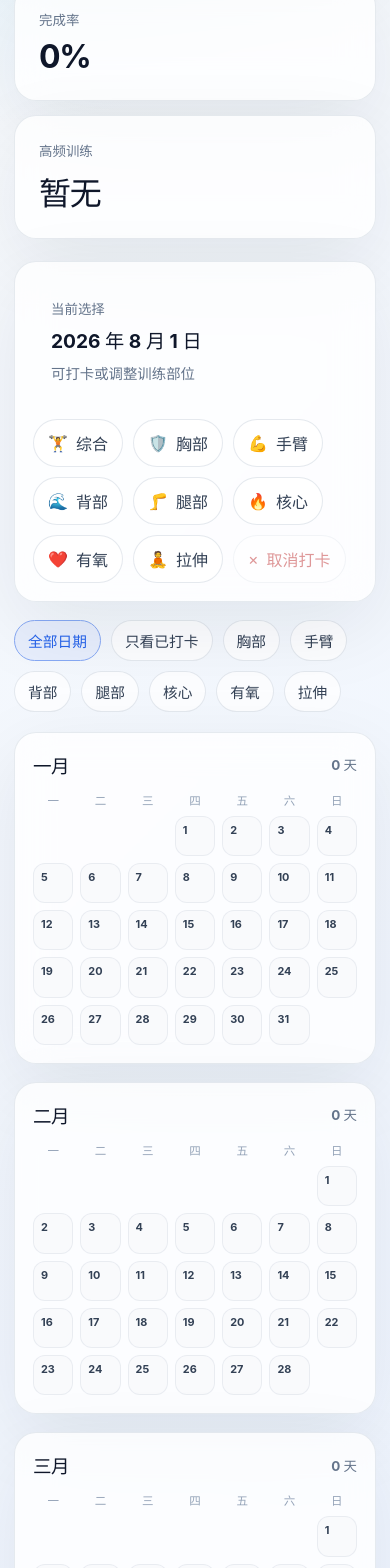
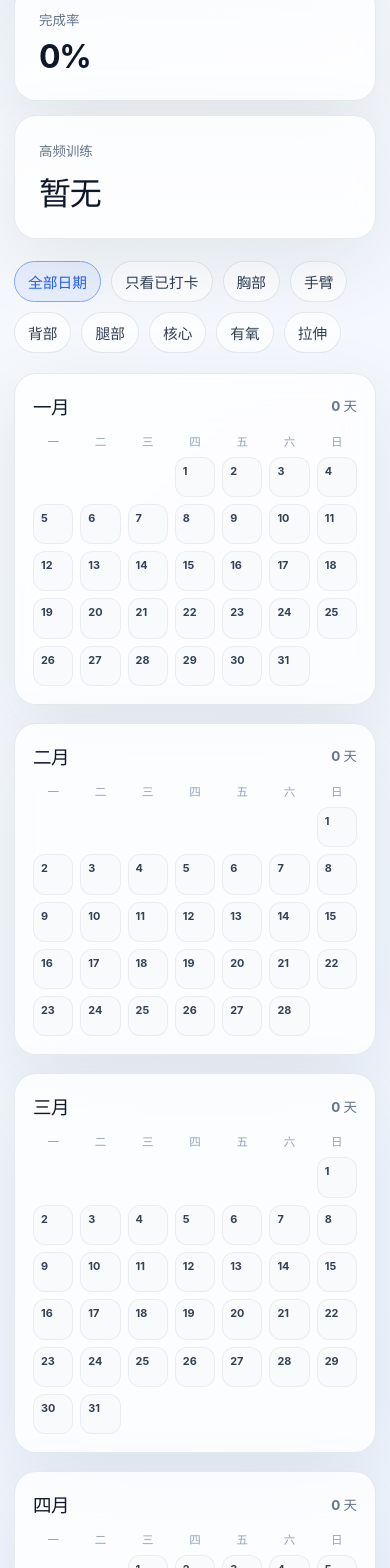
Before and after one commit to gentleming/fitness-year-calendar, a Next.js app: page / in a window 390 px wide. Shown: the part 420-1988 px from the top of the page. Built offline with nearby package versions, Linux system fonts and the light colour scheme.

Commit message:
Move fitness check-in controls into date popover

```diff
--- a/app/globals.css
+++ b/app/globals.css
@@ -37,7 +37,6 @@ button {
 }
 
 .hero-card,
-.control-panel,
 .month-card,
 .stat-card {
   border: 1px solid rgba(148, 163, 184, 0.22);
@@ -87,8 +86,8 @@ h1 {
 }
 
 .stat-card span,
-.selected-card span,
-.month-card header span {
+.month-card header span,
+.popover-header span {
   color: #64748b;
   font-size: 0.84rem;
   font-weight: 700;
@@ -100,33 +99,6 @@ h1 {
   color: #0f172a;
   font-size: 2rem;
   letter-spacing: -0.04em;
-}
-
-.control-panel {
-  display: grid;
-  grid-template-columns: 260px 1fr;
-  gap: 18px;
-  align-items: center;
-  border-radius: 28px;
-  padding: 18px;
-  margin-bottom: 18px;
-}
-
-.selected-card {
-  padding: 18px;
-}
-
-.selected-card strong {
-  display: block;
-  margin-top: 8px;
-  color: #0f172a;
-  font-size: 1.2rem;
-}
-
-.selected-card p {
-  margin: 8px 0 0;
-  color: #64748b;
-  font-size: 0.9rem;
 }
 
 .muscle-picker,
@@ -157,6 +129,11 @@ h1 {
   padding: 11px 14px;
 }
 
+.muscle-picker.compact button {
+  padding: 8px 10px;
+  font-size: 0.88rem;
+}
+
 .filters button {
   padding: 9px 13px;
   font-size: 0.92rem;
@@ -176,17 +153,13 @@ h1 {
 }
 
 .muscle-picker button:disabled,
-.remove-button:disabled {
+.popover-remove:disabled {
   cursor: not-allowed;
   opacity: 0.45;
 }
 
-.remove-button {
-  color: #b91c1c !important;
-}
-
 .filters {
-  margin: 0 0 20px;
+  margin: 4px 0 20px;
 }
 
 .calendar-grid {
@@ -235,10 +208,18 @@ h1 {
   min-width: 0;
 }
 
+.day-cell {
+  position: relative;
+  min-width: 0;
+  aspect-ratio: 1;
+}
+
 .day {
   position: relative;
   display: grid;
   place-items: center;
+  width: 100%;
+  height: 100%;
   border: 1px solid rgba(148, 163, 184, 0.16);
   border-radius: 14px;
   background: rgba(248, 250, 252, 0.86);
@@ -288,9 +269,91 @@ h1 {
   opacity: 0.35;
 }
 
+.checkin-popover {
+  position: absolute;
+  top: 50%;
+  z-index: 20;
+  width: min(320px, 78vw);
+  padding: 16px;
+  border: 1px solid rgba(148, 163, 184, 0.24);
+  border-radius: 22px;
+  background: rgba(255, 255, 255, 0.96);
+  box-shadow: 0 24px 60px rgba(15, 23, 42, 0.18);
+  backdrop-filter: blur(18px);
+}
+
+.checkin-popover::before {
+  position: absolute;
+  top: 50%;
+  width: 14px;
+  height: 14px;
+  border-left: 1px solid rgba(148, 163, 184, 0.24);
+  border-bottom: 1px solid rgba(148, 163, 184, 0.24);
+  background: rgba(255, 255, 255, 0.96);
+  content: "";
+}
+
+.popover-right {
+  left: calc(100% + 12px);
+  transform: translateY(-50%);
+}
+
+.popover-right::before {
+  left: -8px;
+  transform: translateY(-50%) rotate(45deg);
+}
+
+.popover-left {
+  right: calc(100% + 12px);
+  transform: translateY(-50%);
+}
+
+.popover-left::before {
+  right: -8px;
+  transform: translateY(-50%) rotate(225deg);
+}
+
+.popover-header {
+  display: flex;
+  gap: 14px;
+  align-items: flex-start;
+  justify-content: space-between;
+  margin-bottom: 12px;
+}
+
+.popover-header strong {
+  display: block;
+  margin-top: 4px;
+  color: #0f172a;
+  font-size: 1rem;
+  letter-spacing: -0.03em;
+}
+
+.close-popover {
+  display: grid;
+  place-items: center;
+  width: 32px;
+  height: 32px;
+  border: 1px solid rgba(148, 163, 184, 0.24);
+  border-radius: 999px;
+  background: #ffffff;
+  color: #64748b;
+  cursor: pointer;
+}
+
+.popover-remove {
+  width: 100%;
+  margin-top: 12px;
+  padding: 10px 12px;
+  border: 1px solid rgba(239, 68, 68, 0.2);
+  border-radius: 999px;
+  background: rgba(254, 242, 242, 0.72);
+  color: #b91c1c;
+  cursor: pointer;
+}
+
 @media (max-width: 1050px) {
-  .hero,
-  .control-panel {
+  .hero {
     grid-template-columns: 1fr;
   }
 
@@ -305,7 +368,6 @@ h1 {
   }
 
   .hero-card,
-  .control-panel,
   .month-card,
   .stat-card {
     border-radius: 22px;
@@ -322,4 +384,15 @@ h1 {
   .day {
     border-radius: 12px;
   }
+
+  .checkin-popover {
+    position: fixed;
+    inset: auto 14px 18px;
+    width: auto;
+    transform: none;
+  }
+
+  .checkin-popover::before {
+    display: none;
+  }
 }
--- a/app/page.tsx
+++ b/app/page.tsx
@@ -53,6 +53,7 @@ export default function Home() {
   const todayIso = isoDate(new Date());
   const [checkins, setCheckins] = useState<Checkins>({});
   const [selectedDate, setSelectedDate] = useState(todayIso);
+  const [openDate, setOpenDate] = useState<string | null>(null);
   const [filter, setFilter] = useState("all");
 
   useEffect(() => {
@@ -78,9 +79,6 @@ export default function Home() {
   );
 
   const totalWorkoutDays = Object.keys(checkins).length;
-  const selectedCheckin = checkins[selectedDate];
-  const selectedDateObject = new Date(`${selectedDate}T12:00:00`);
-  const canEditSelected = selectedDate <= todayIso;
 
   const mostUsedGroup = useMemo(() => {
     const counts: Record<string, number> = {};
@@ -95,6 +93,7 @@ export default function Home() {
   function toggleCheckin(dateIso: string, group = "default") {
     if (dateIso > todayIso) return;
     setSelectedDate(dateIso);
+    setOpenDate(dateIso);
     setCheckins((current) => {
       const next = { ...current };
       if (group === "remove" || next[dateIso]?.group === group) {
@@ -107,12 +106,12 @@ export default function Home() {
   }
 
   function setSelectedGroup(group: string) {
-    if (!canEditSelected) return;
+    if (!openDate || openDate > todayIso) return;
     setCheckins((current) => ({
       ...current,
-      [selectedDate]: {
+      [openDate]: {
         group,
-        checkedAt: current[selectedDate]?.checkedAt ?? new Date().toISOString(),
+        checkedAt: current[openDate]?.checkedAt ?? new Date().toISOString(),
       },
     }));
   }
@@ -138,35 +137,6 @@ export default function Home() {
           <Stat label="今年已健身" value={`${totalWorkoutDays} 天`} />
           <Stat label="完成率" value={`${Math.round((totalWorkoutDays / days.length) * 100)}%`} />
           <Stat label="高频训练" value={mostUsedGroup ? `${mostUsedGroup.label} · ${mostUsedGroup.count}` : "暂无"} />
-        </div>
-      </section>
-
-      <section className="control-panel">
-        <div className="selected-card">
-          <span>当前选择</span>
-          <strong>{formatChineseDate(selectedDateObject)}</strong>
-          <p>{canEditSelected ? "可打卡或调整训练部位" : "未来日期暂不可打卡"}</p>
-        </div>
-        <div className="muscle-picker" aria-label="训练部位选择">
-          {muscleGroups.map((group) => {
-            const active = selectedCheckin?.group === group.id;
-            return (
-              <button
-                key={group.id}
-                className={active ? "active" : ""}
-                style={{ "--group-color": group.color } as CSSProperties}
-                onClick={() => setSelectedGroup(group.id)}
-                disabled={!canEditSelected}
-              >
-                <span aria-hidden="true">{group.icon}</span>
-                {group.label}
-              </button>
-            );
-          })}
-          <button className="remove-button" onClick={() => toggleCheckin(selectedDate, "remove")} disabled={!selectedCheckin}>
-            <span aria-hidden="true">×</span>
-            取消打卡
-          </button>
         </div>
       </section>
 
@@ -207,18 +177,65 @@ export default function Home() {
                 const group = groupMap[entry?.group ?? "default"];
                 const isFuture = dateIso > todayIso;
                 const isSelected = dateIso === selectedDate;
+                const isPopoverOpen = openDate === dateIso;
+                const dateObject = new Date(`${dateIso}T12:00:00`);
+                const popoverSide = date.getDay() === 0 || date.getDay() === 6 ? "popover-left" : "popover-right";
                 return (
+                  <div className="day-cell" key={dateIso}>
                     <button
-                    key={dateIso}
                       className={`day ${entry ? "checked" : ""} ${isFuture ? "future" : ""} ${isSelected ? "selected" : ""}`}
                       style={{ "--group-color": group.color } as CSSProperties}
-                    onClick={() => (entry ? setSelectedDate(dateIso) : toggleCheckin(dateIso))}
+                      onClick={() => {
+                        setSelectedDate(dateIso);
+                        setOpenDate(dateIso);
+                      }}
                       title={`${formatChineseDate(date)}${entry ? ` · ${group.label}` : ""}`}
                       disabled={isFuture}
                     >
                       <span className="day-number">{date.getDate()}</span>
                       {entry && <span className="day-icon">{group.icon}</span>}
                     </button>
+                    {isPopoverOpen && (
+                      <div
+                        className={`checkin-popover ${popoverSide}`}
+                        role="dialog"
+                        aria-label={`${formatChineseDate(dateObject)} 健身打卡`}
+                      >
+                        <div className="popover-header">
+                          <div>
+                            <span>选择日期</span>
+                            <strong>{formatChineseDate(dateObject)}</strong>
+                          </div>
+                          <button className="close-popover" onClick={() => setOpenDate(null)} aria-label="关闭">
+                            ×
+                          </button>
+                        </div>
+                        <div className="muscle-picker compact" aria-label="训练部位选择">
+                          {muscleGroups.map((muscleGroup) => {
+                            const active = entry?.group === muscleGroup.id;
+                            return (
+                              <button
+                                key={muscleGroup.id}
+                                className={active ? "active" : ""}
+                                style={{ "--group-color": muscleGroup.color } as CSSProperties}
+                                onClick={() => setSelectedGroup(muscleGroup.id)}
+                              >
+                                <span aria-hidden="true">{muscleGroup.icon}</span>
+                                {muscleGroup.label}
+                              </button>
+                            );
+                          })}
+                        </div>
+                        <button
+                          className="popover-remove"
+                          onClick={() => toggleCheckin(dateIso, "remove")}
+                          disabled={!entry}
+                        >
+                          取消打卡
+                        </button>
+                      </div>
+                    )}
+                  </div>
                 );
               })}
             </div>
```
Lines whose indentation alone changed are shown as unchanged.
